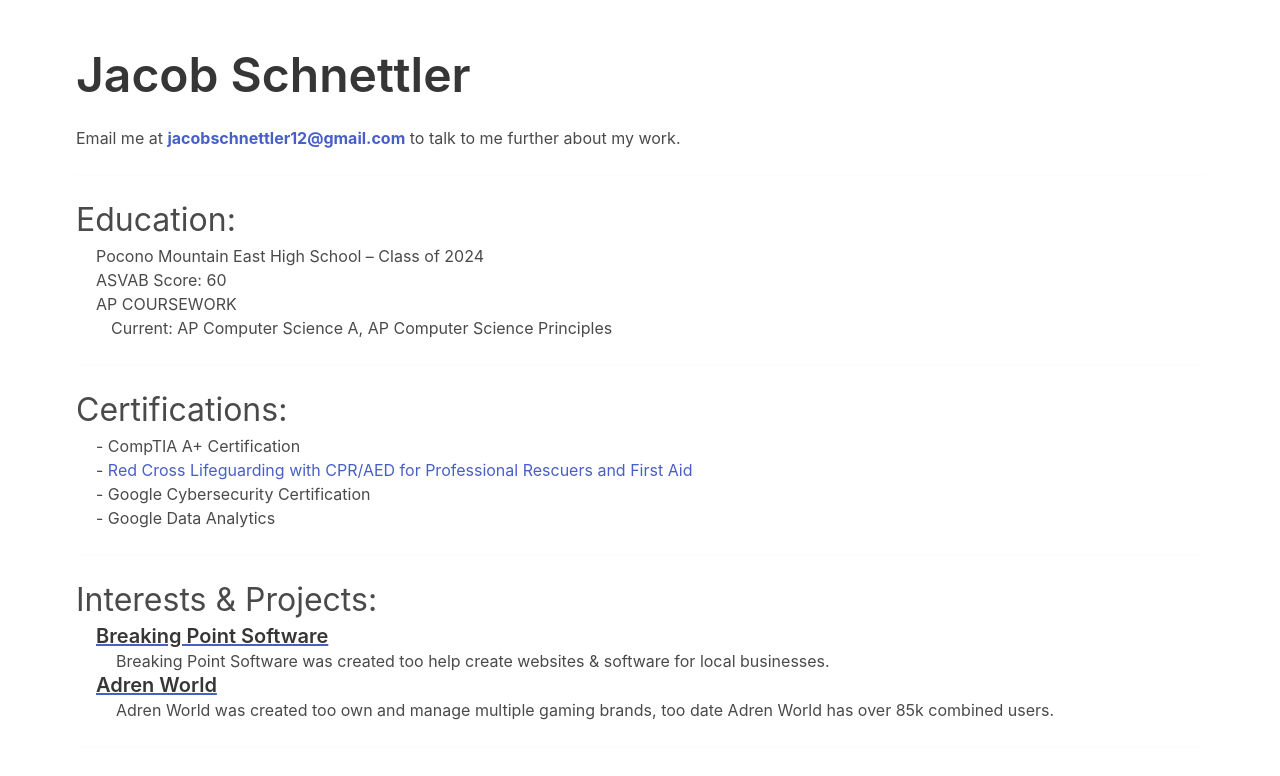
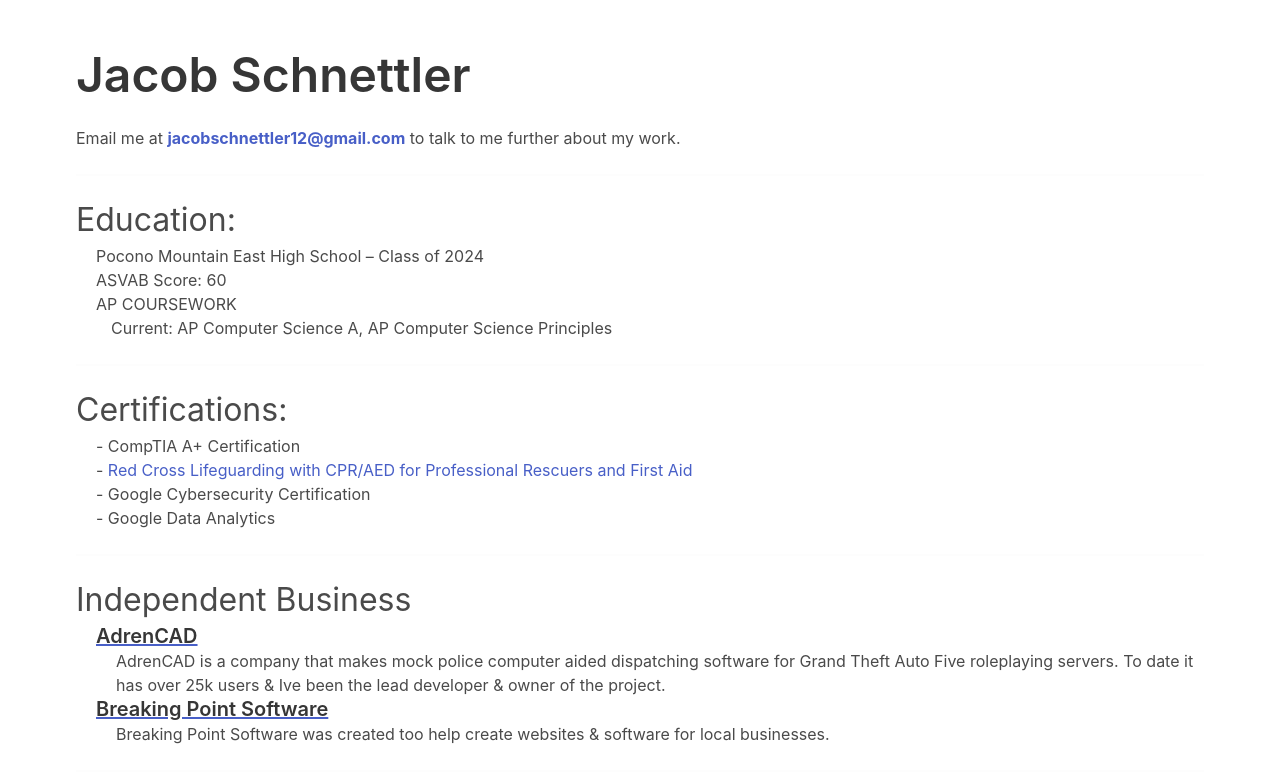
Before and after one commit to AdrenWRLD/personal-portfolio, a React (Create React App) app: page /resume in a window 1280 px wide. Shown: the top 776 px of the page. Built offline with nearby package versions, Linux system fonts and the light colour scheme.

Commit message:
Resume updates

```diff
--- a/src/pages/resume.jsx
+++ b/src/pages/resume.jsx
@@ -65,6 +65,7 @@
 					<h2 className='subtitle is-3 text-focus-in3 mb-1'>
 						Certifications:
 					</h2>
+
 					<ul style={{ paddingLeft: '20px' }}>
 						<li>- CompTIA A+ Certification</li>
 						<li>
@@ -84,9 +85,17 @@
 					<hr />
 
 					<h2 className='subtitle is-3 text-focus-in3 mb-1'>
-						Interests & Projects:
+						Independent Business
 					</h2>
 					<div style={{ paddingLeft: '20px' }}>
+						<div>
+							<a href="https://adrencad.com" target="_blank" style={{ textDecoration: 'underline' }}>
+								<h3 className='subtitle is-5 mb-0'>
+									<strong>AdrenCAD</strong>
+								</h3>
+							</a>
+							<p style={{ paddingLeft: '20px' }}>AdrenCAD is a company that makes mock police computer aided dispatching software for Grand Theft Auto Five roleplaying servers. To date it has over 25k users & Ive been the lead developer & owner of the project.</p>
+						</div>
 						<div>
 							<a href="https://breakingpoint.software" target="_blank" style={{ textDecoration: 'underline' }}>
 								<h3 className='subtitle is-5 mb-0'>
@@ -94,15 +103,6 @@
 								</h3>
 							</a>
 							<p style={{ paddingLeft: '20px' }}>Breaking Point Software was created too help create websites & software for local businesses.</p>
-						</div>
-
-						<div>
-							<a href="https://adren.world" target="_blank" style={{ textDecoration: 'underline' }}>
-								<h3 className='subtitle is-5 mb-0'>
-									<strong>Adren World</strong>
-								</h3>
-							</a>
-							<p style={{ paddingLeft: '20px' }}>Adren World was created too own and manage multiple gaming brands, too date Adren World has over 85k combined users.</p>
 						</div>
 					</div>
 
```
